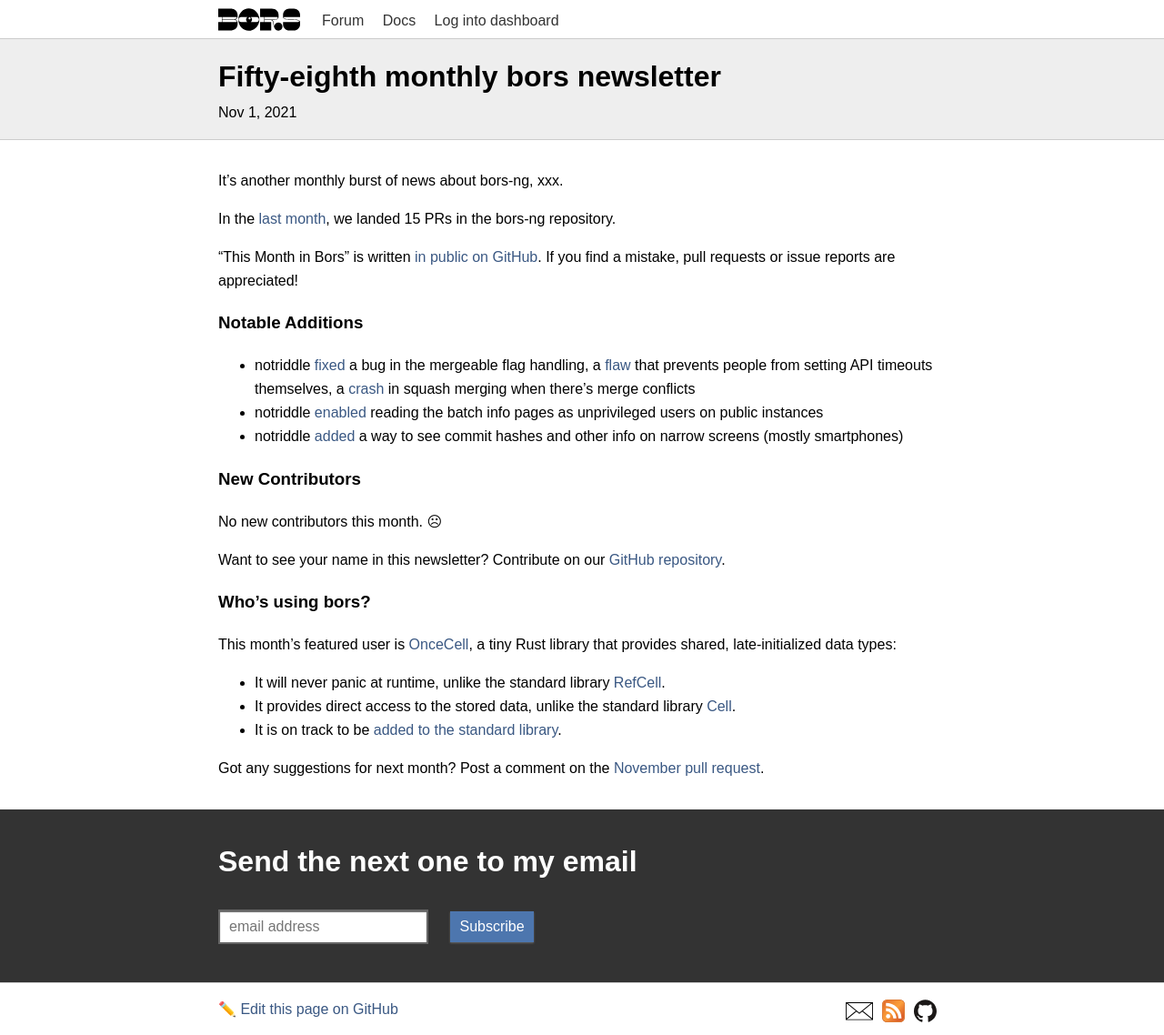
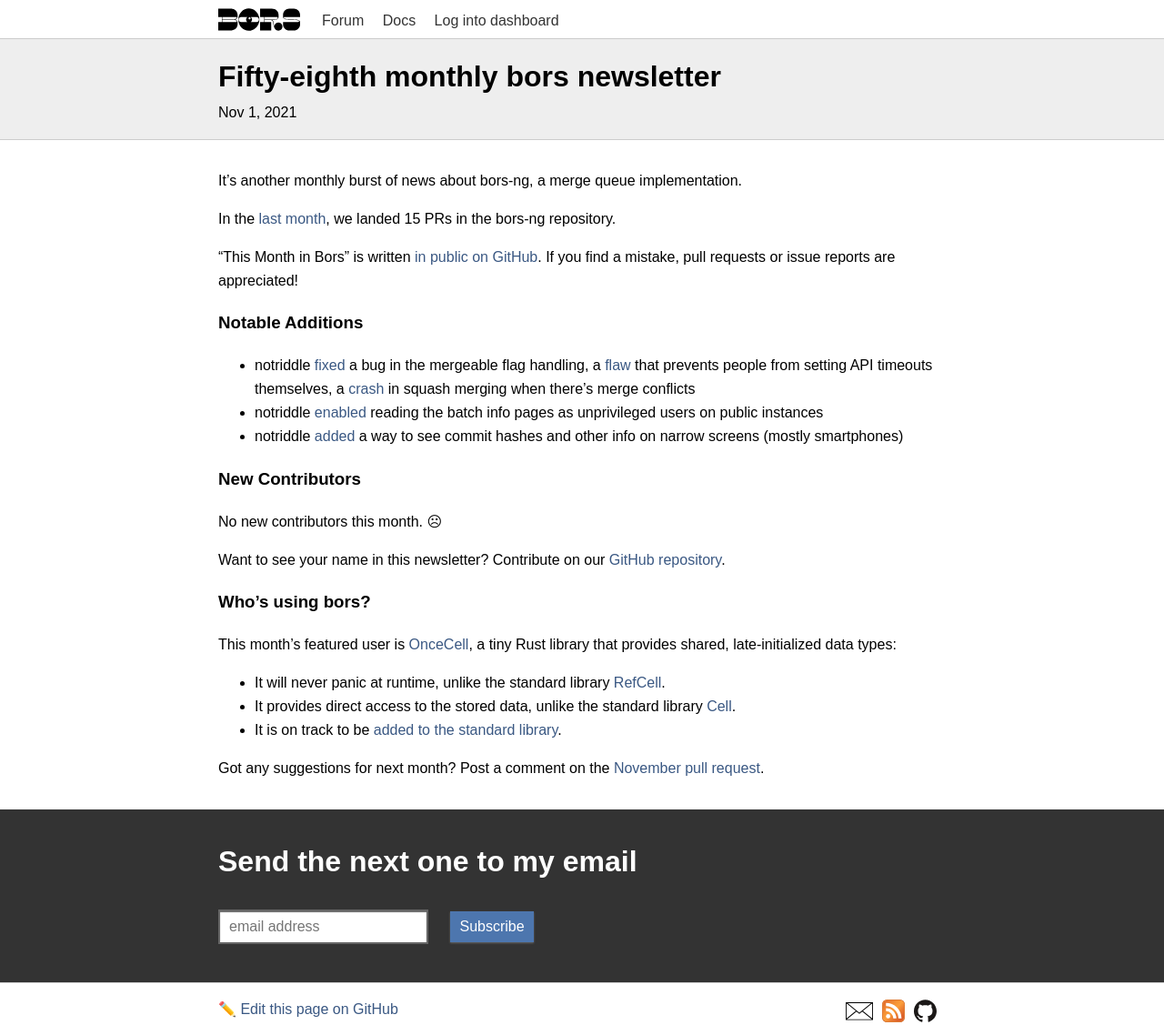
Before and after one commit to bors-ng/bors-ng.github.io, a Jekyll site: the page built from _posts/2021-11-01-tmib-58.md, in a window 1280 px wide. Shown: the whole page at 91% size. Built offline with Jekyll 4.4.1, drawn with Linux system fonts in a browser that asks for light colours.

Commit message:
Add notes

```diff
--- a/_posts/2021-11-01-tmib-58.md
+++ b/_posts/2021-11-01-tmib-58.md
@@ -2,11 +2,11 @@
 layout:     post
 title:      Fifty-eighth monthly bors newsletter
 date:       2021-11-01 00:00:00
-summary:    This October, xxx
+summary:    This October, the admin panel was polished
 categories: newsletter
 ---
 
-It's another monthly burst of news about bors-ng, xxx.
+It's another monthly burst of news about bors-ng, a merge queue implementation.
 
 In the [last month](https://github.com/bors-ng/bors-ng/pulls?q=is%3Apr+is%3Amerged+closed%3A2021-10-01..2021-10-31),
 we landed 15 PRs in the bors-ng repository.
@@ -22,6 +22,7 @@
 * notriddle [fixed](https://github.com/bors-ng/bors-ng/pull/1337) a bug in the mergeable flag handling, a [flaw](https://github.com/bors-ng/bors-ng/pull/1347) that prevents people from setting API timeouts themselves, a [crash](https://github.com/bors-ng/bors-ng/pull/1345) in squash merging when there's merge conflicts
 * notriddle [enabled](https://github.com/bors-ng/bors-ng/pull/1367) reading the batch info pages as unprivileged users on public instances
 * notriddle [added](https://github.com/bors-ng/bors-ng/pull/1361) a way to see commit hashes and other info on narrow screens (mostly smartphones)
+
 
 ### New Contributors
 
```
